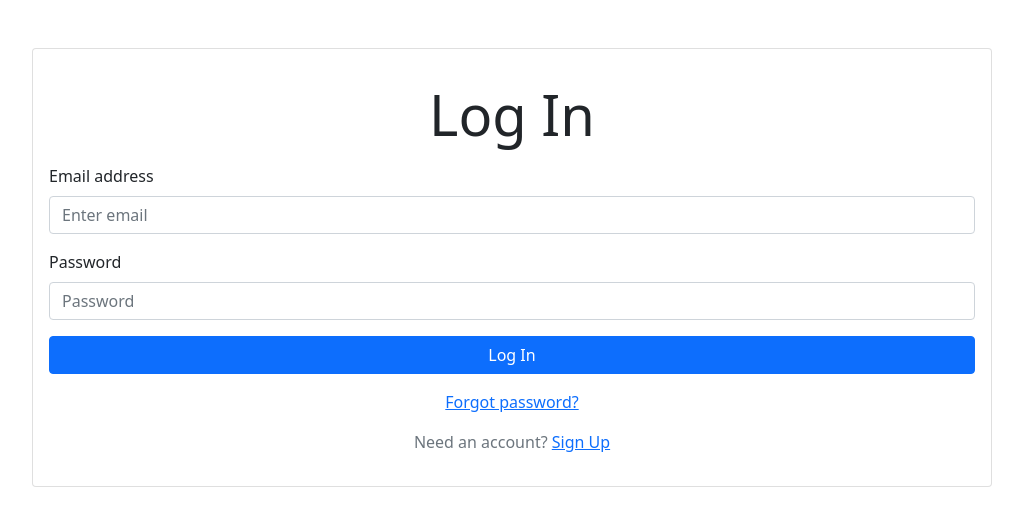
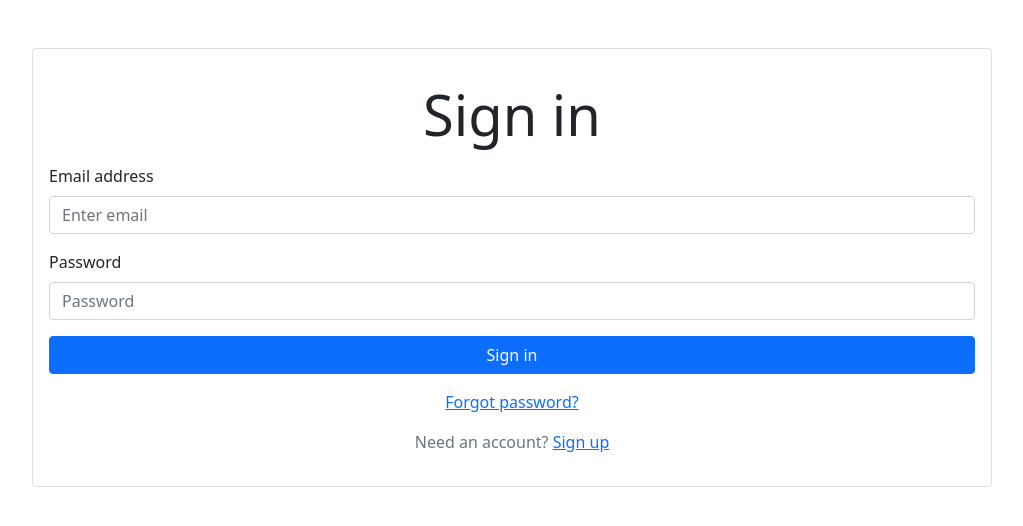
Before and after one commit to pedroagont/react-auth-firebase, a React (Create React App) app: page /login in a window 1280 px wide. Shown: the top 526 px of the page, without its empty margins (128-1151 px from the left). Built offline with nearby package versions, Linux system fonts and the light colour scheme; no server answers.

Commit message:
Clean format details

```diff
--- a/src/components/App.js
+++ b/src/components/App.js
@@ -15,10 +15,10 @@ function App() {
       <Router>
         <Switch>
           <PrivateRoute exact path="/" component={ Dashboard } />
-          <PrivateRoute exact path="/update-profile" component={ UpdateProfile } />
-          <Route exact path="/signup" component={ Signup } />
-          <Route exact path="/login" component={ Login } />
-          <Route exact path="/forgot-password" component={ ForgotPassword } />
+          <PrivateRoute path="/update-profile" component={ UpdateProfile } />
+          <Route path="/signup" component={ Signup } />
+          <Route path="/login" component={ Login } />
+          <Route path="/forgot-password" component={ ForgotPassword } />
         </Switch>
       </Router>
     </AuthProvider>
--- a/src/components/ForgotPassword.js
+++ b/src/components/ForgotPassword.js
@@ -1,5 +1,5 @@
 import { useRef, useState } from 'react';
-import { Alert, Form, Button, Card } from 'react-bootstrap';
+import { Alert, Button, Card, Form } from 'react-bootstrap';
 import { useAuth } from '../contexts/authContext';
 import { Link } from 'react-router-dom';
 
--- a/src/components/Login.js
+++ b/src/components/Login.js
@@ -1,8 +1,7 @@
 import { useRef, useState } from 'react';
 import { Alert, Form, Button, Card } from 'react-bootstrap';
 import { useAuth } from '../contexts/authContext';
-import { useHistory } from 'react-router-dom';
-import { Link } from 'react-router-dom';
+import { Link, useHistory } from 'react-router-dom';
 
 function Login() {
   const emailRef = useRef();
@@ -29,12 +28,12 @@ function Login() {
   return (
     <Card className="w-75 mx-auto mt-5">
       <Card.Body>
-        <h1 className="display-4 text-center my-3">Log In</h1>
+        <h1 className="display-4 text-center my-3">Sign in</h1>
         { error && <Alert variant="danger">{error}</Alert> }
         <Form onSubmit={ handleSubmit }>
           <Form.Group className="mb-3" controlId="formEmail">
             <Form.Label>Email address</Form.Label>
-            <Form.Control type="email" placeholder="Enter email" ref={emailRef} autoComplete="off" required />
+            <Form.Control type="email" placeholder="Enter email" ref={ emailRef } autoComplete="off" required />
           </Form.Group>
 
           <Form.Group className="mb-3" controlId="formPassword">
@@ -43,14 +42,14 @@ function Login() {
           </Form.Group>
 
           <Button className="w-100" variant="primary" type="submit" disabled={ loading }>
-            Log In
+            Sign in
           </Button>
         </Form>
         <Card.Text className="text-muted text-center my-3">
             <Link to="/forgot-password">Forgot password?</Link>
         </Card.Text>
         <Card.Text className="text-muted text-center my-3">
-            Need an account? <Link to="/signup">Sign Up</Link>
+            Need an account? <Link to="/signup">Sign up</Link>
         </Card.Text>
       </Card.Body>
     </Card>
--- a/src/components/Profile.js
+++ b/src/components/Profile.js
@@ -1,6 +1,6 @@
 import { useState } from 'react';
 import { useAuth } from '../contexts/authContext';
-import { Alert, Card } from 'react-bootstrap';
+import { Alert, Button, Card } from 'react-bootstrap';
 import { Link, useHistory } from 'react-router-dom';
 
 function Profile() {
@@ -26,14 +26,14 @@ function Profile() {
       <Card.Body>
         <h1 className="display-4 text-center my-3">Profile</h1>
         { error && <Alert variant="danger">{error}</Alert> }
-        <Card.Text className="text-center my-3">
+        <Card.Text className="lead text-center my-3">
             Email: { currentUser.email }
         </Card.Text>
-        <Link to="/update-profile" className="btn btn-primary w-100">
-          Update Profile
-        </Link>
+        <Button as={ Link } to="/update-profile" className="w-100" variant="primary">
+            Update Profile
+        </Button>
         <Card.Text className="text-muted text-center my-3">
-            <Link to="/signup" onClick={ handleLogout }>Log Out</Link>
+            <Link to="/signup" onClick={ handleLogout }>Log out</Link>
         </Card.Text>
       </Card.Body>
     </Card>
--- a/src/components/Signup.js
+++ b/src/components/Signup.js
@@ -17,7 +17,7 @@ function Signup() {
     e.preventDefault();
 
     if(passwordRef.current.value !== confirmPasswordRef.current.value) {
-      return setError('Passwords no coinciden');
+      return setError('Passwords do not match!');
     }
 
     try {
@@ -39,7 +39,7 @@ function Signup() {
         <Form onSubmit={ handleSubmit }>
           <Form.Group className="mb-3" controlId="formEmail">
             <Form.Label>Email address</Form.Label>
-            <Form.Control type="email" placeholder="Enter email" ref={emailRef} autoComplete="off" required />
+            <Form.Control type="email" placeholder="Enter email" ref={ emailRef } autoComplete="off" required />
           </Form.Group>
 
           <Form.Group className="mb-3" controlId="formPassword">
--- a/src/components/UpdateProfile.js
+++ b/src/components/UpdateProfile.js
@@ -20,7 +20,7 @@ function UpdateProfile() {
     }
 
     if (newPasswordRef.current.value !== confirmNewPasswordRef.current.value) {
-      return setError('Passwords no coinciden');
+      return setError('Passwords do not match!');
     }
 
     const promises = [];
@@ -51,12 +51,12 @@ function UpdateProfile() {
         <Form onSubmit={ handleSubmit }>
           <Form.Group className="mb-3" controlId="formEmail">
             <Form.Label>Email address</Form.Label>
-            <Form.Control type="email" placeholder="Leave blank to keep current email" ref={newEmailRef} autoComplete="off" />
+            <Form.Control type="email" placeholder="Leave blank to keep the same" ref={ newEmailRef } autoComplete="off" />
           </Form.Group>
 
           <Form.Group className="mb-3" controlId="formPassword">
             <Form.Label>Password</Form.Label>
-            <Form.Control type="password" placeholder="Leave blank to keep current password" ref={ newPasswordRef } autoComplete="off" />
+            <Form.Control type="password" placeholder="Leave blank to keep the same" ref={ newPasswordRef } autoComplete="off" />
           </Form.Group>
 
           <Form.Group className="mb-3" controlId="formConfirmPassword">
@@ -65,7 +65,7 @@ function UpdateProfile() {
           </Form.Group>
 
           <Button className="w-100" variant="primary" type="submit" disabled={ loading }>
-            Update Profile
+            Save
           </Button>
         </Form>
         <Card.Text className="text-muted text-center my-3">
```
